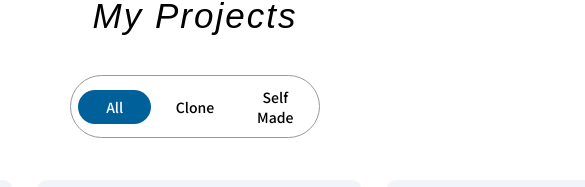
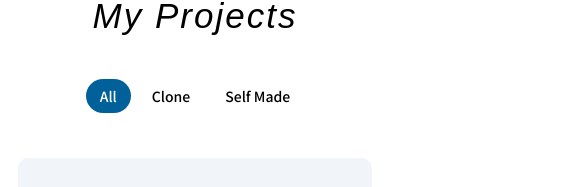
Before and after one commit to mediumryan/portfolio, a React (Create React App) app: page /project in a window 390 px wide. Shown: the part 199-386 px from the top of the page, 585 px wide, since content can reach past the window. Built offline with nearby package versions, Linux system fonts and the light colour scheme; a web font is replaced by a local one.

Commit message:
[Update] Setting media query on Project Page

```diff
--- a/src/Components/Project/ProjectGrid.jsx
+++ b/src/Components/Project/ProjectGrid.jsx
@@ -8,6 +8,9 @@ const GridWrapper = styled.div`
     grid-template-columns: repeat(3, 1fr);
     grid-template-rows: repeat(auto, 1fr);
     grid-gap: 24px;
+    @media only screen and (min-width: 320px) and (max-width: 768px) {
+        grid-template-columns: repeat(1, 1fr);
+    }
 `;
 
 const GridItem = styled.div`
--- a/src/Components/Project/ProjectMenu.jsx
+++ b/src/Components/Project/ProjectMenu.jsx
@@ -19,6 +19,13 @@ const ProjectMenuWrapper = styled.div`
         border-radius: 20px;
         margin: 0 0.25rem;
         transition: 300ms all;
+        @media only screen and (min-width: 320px) and (max-width: 768px) {
+            width: auto;
+        }
+    }
+    @media only screen and (min-width: 320px) and (max-width: 768px) {
+        border: none;
+        justify-content: center;
     }
 `;
 
@@ -34,8 +41,6 @@ export default function ProjectMenu() {
         setType(updatedType);
         setNowType(item.type);
     };
-
-    console.log(type);
 
     return (
         <ProjectMenuWrapper>
```
